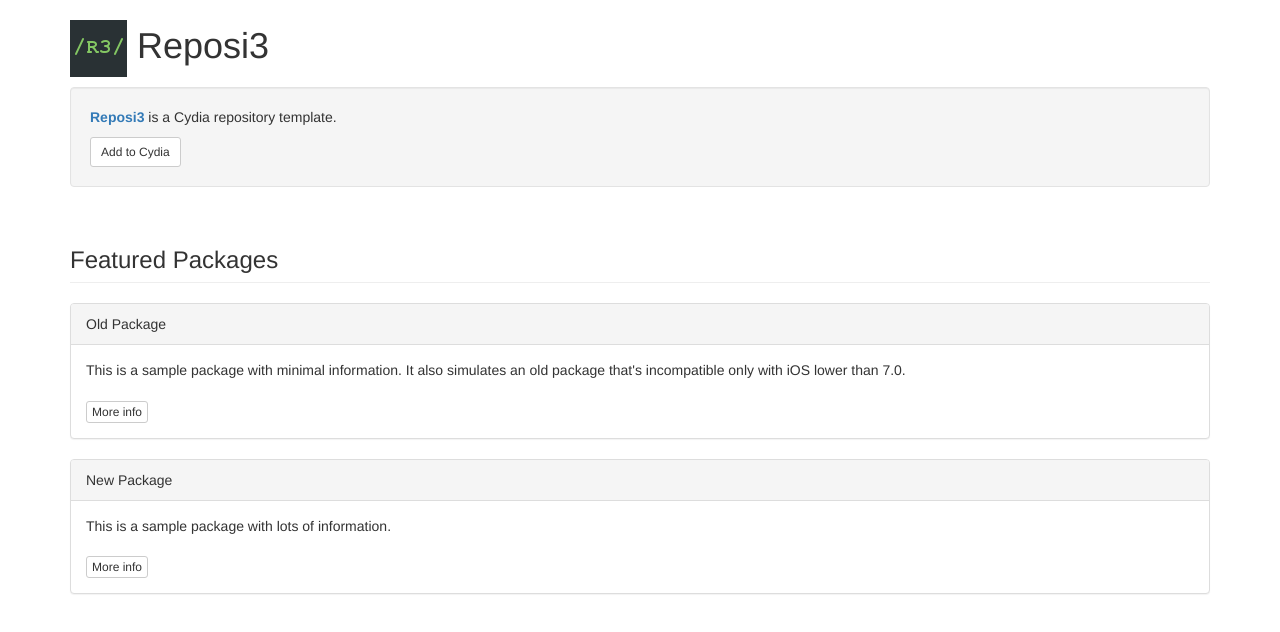
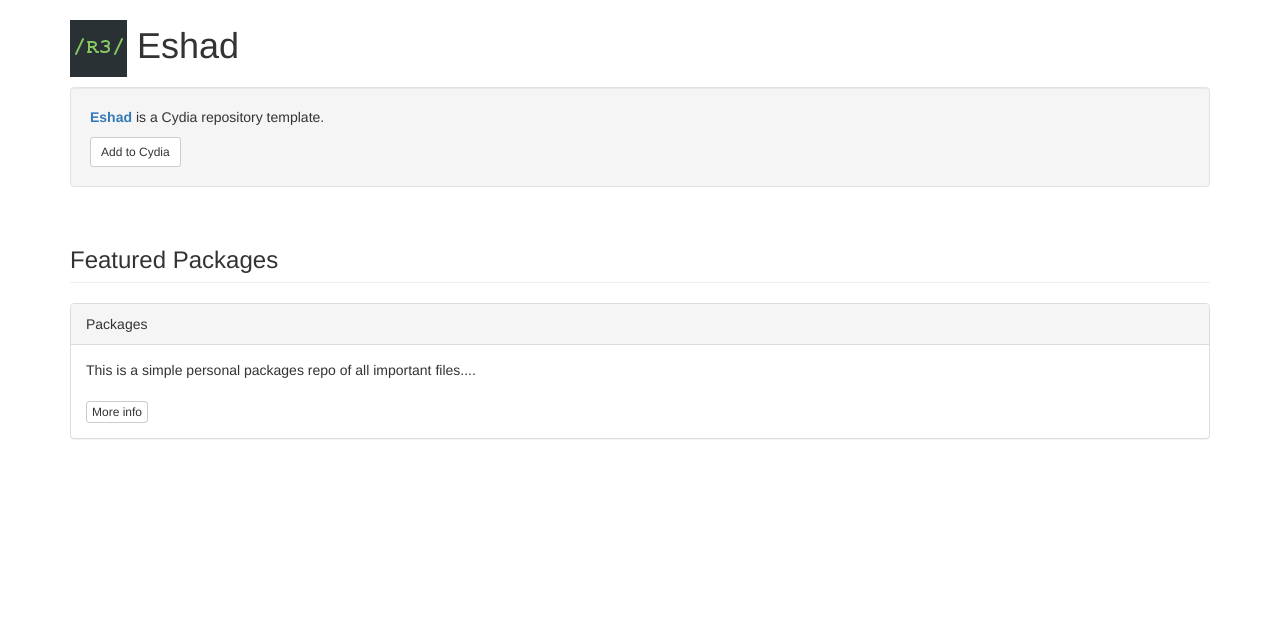
Before and after one commit to eshad/eshad.github.io, a plain HTML site: page index.html in a window 1280 px wide. Drawn offline with nearby package versions, Linux system fonts and the light colour scheme.

Commit message:
Initial commit

```diff
--- a/index.html
+++ b/index.html
@@ -1,7 +1,7 @@
 <!DOCTYPE html>
 <html lang="en">
 <head>
-  <title>Reposi3</title>
+  <title>Eshad</title>
   <meta charset="utf-8">
   <meta name="viewport" content="width=device-width, initial-scale=1">
   <link rel="stylesheet" href="https://maxcdn.bootstrapcdn.com/bootstrap/3.3.5/css/bootstrap.min.css">
@@ -10,12 +10,12 @@
 <body>
 
 <div class="container">
-	<h1><img src="CydiaIcon.png"> Reposi3</h1>
+	<h1><img src="CydiaIcon.png"> Eshad</h1>
 </div>
 
 <div class="container">
 	<div class="well">
-		<p><span class="text-primary"><b>Reposi3</span></b> is a Cydia repository template.</p>
+		<p><span class="text-primary"><b>Eshad</span></b> is a Cydia repository template.</p>
 		<a class="btn btn-sm btn-default" href="cydia://url/https://cydia.saurik.com/api/share#?source=https://supermamon.github.io/Reposi3/">Add to Cydia</a>
 	</div>
 </div>
@@ -26,19 +26,12 @@
 
 <div class="container">
 	<div class="panel panel-default">
-	  <div class="panel-heading">Old Package</div>
+	  <div class="panel-heading">Packages</div>
 	  <div class="panel-body">
-		This is a sample package with minimal information.
-		It also simulates an old package that's incompatible only with iOS lower than 7.0.<br /><br />
+
+	This is a simple personal packages repo of all important files....
+	<br /><br />
 		<a class="btn btn-xs btn-default" href="depictions/?p=com.supermamon.oldpackage">More info</a>
-	  </div>
-	</div>
-
-	<div class="panel panel-default">
-	  <div class="panel-heading">New Package</div>
-	  <div class="panel-body">
-		This is a sample package with lots of information.<br /><br />
-		<a class="btn btn-xs btn-default" href="depictions/?p=com.supermamon.newpackage">More info</a>
 	  </div>
 	</div>
 </div>
```
